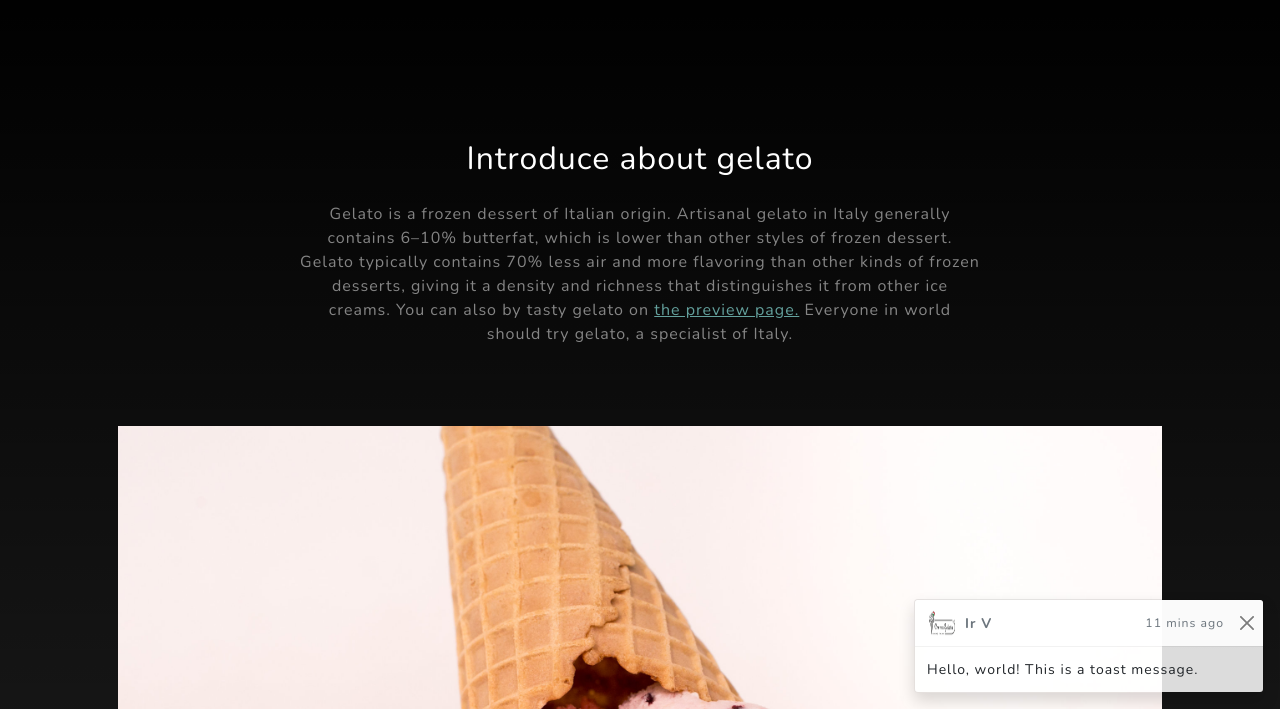
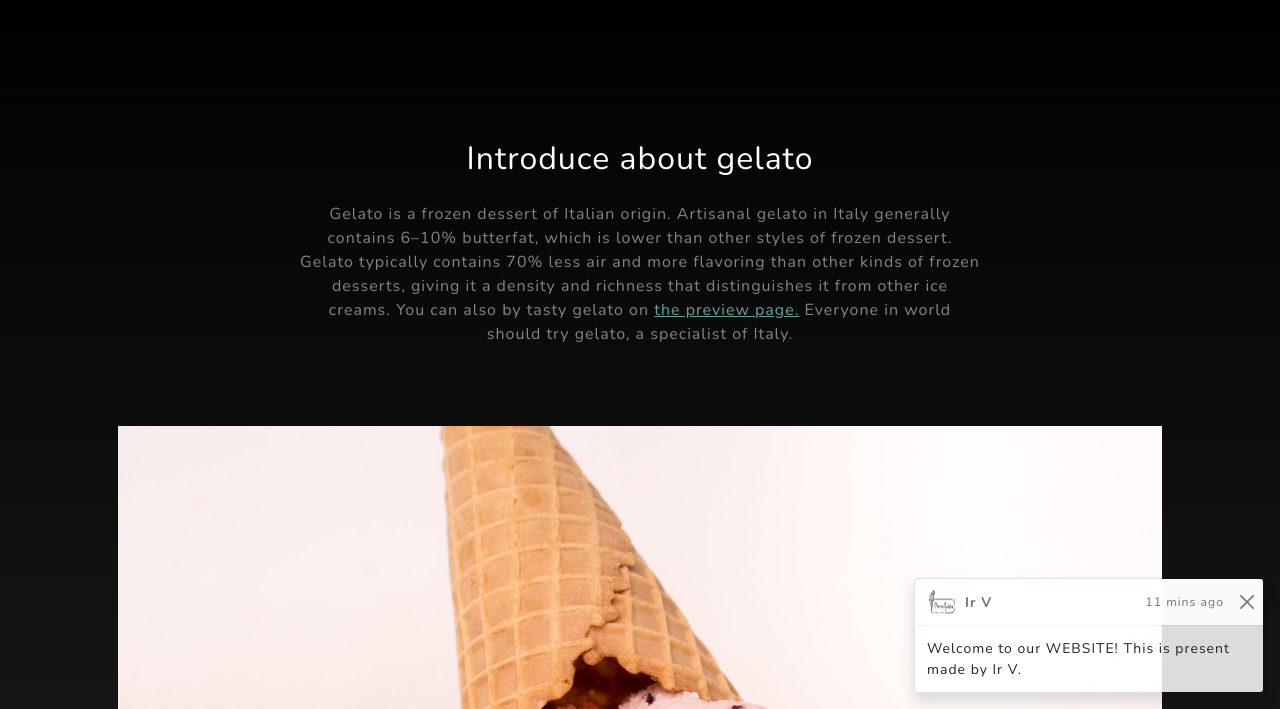
Before and after one commit to MarkHM7/duancuoikhoa, a website: page index.html in a window 1280 px wide. Both pictures are taken after a click on the link "GET STARTED". Shown: the part 820-1529 px from the top of the page. Drawn offline with nearby package versions, Linux system fonts and the light colour scheme.

Commit message:
Update index.html

```diff
--- a/index.html
+++ b/index.html
@@ -253,7 +253,7 @@
                 <button type="button" class="btn-close" data-bs-dismiss="toast" aria-label="Close"></button>
             </div>
             <div class="toast-body">
-                Hello, world! This is a toast message.
+                Welcome to our WEBSITE! This is present made by Ir V.
             </div>
         </div>
     </div>
```
